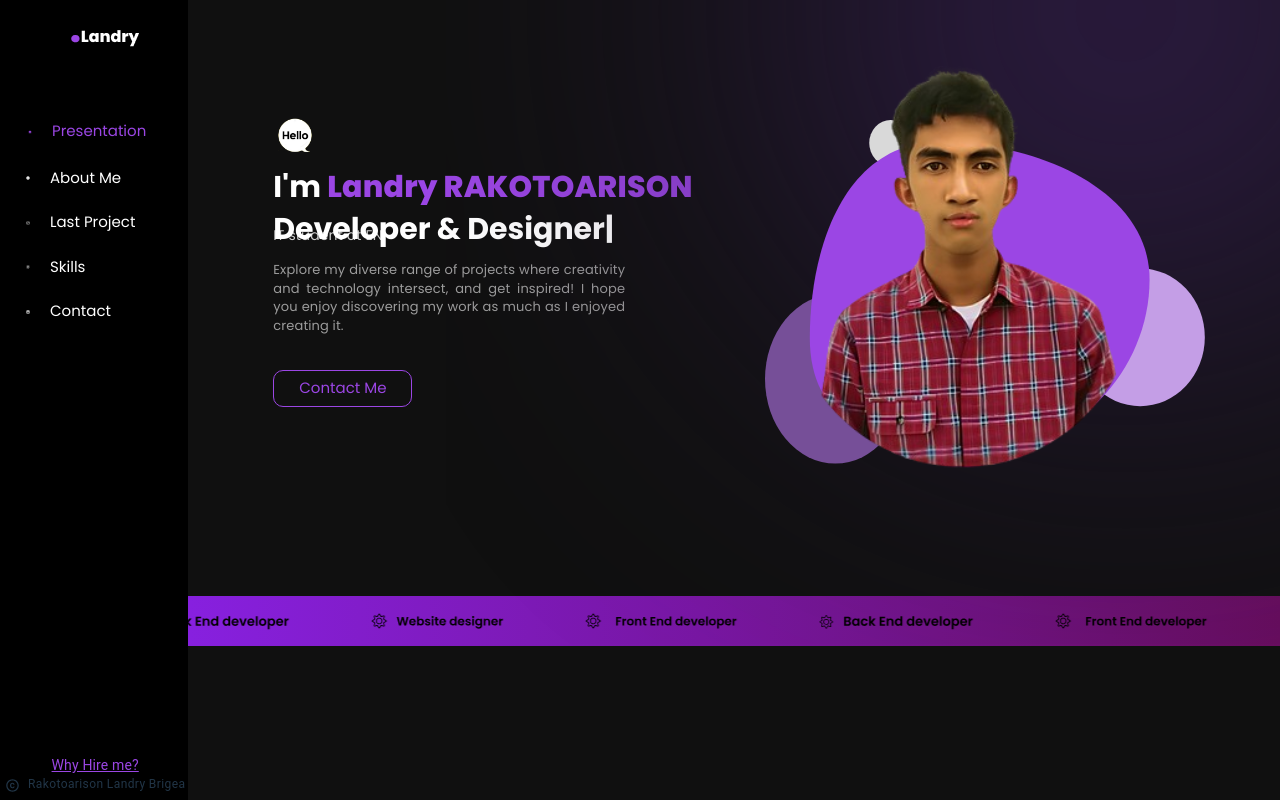
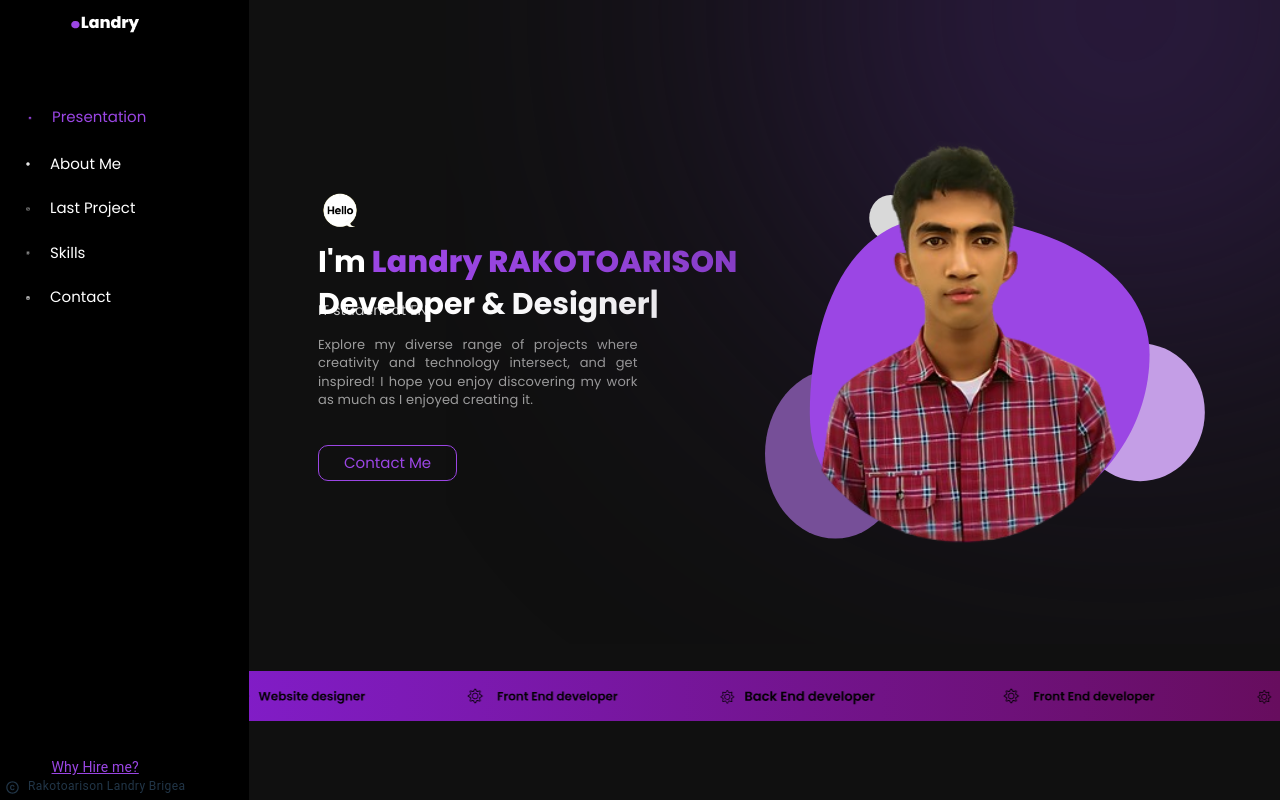
Before and after one commit to rakotoarisonlandry/Portfolio, a React (Vite) app: page / in a window 1280 px wide. Built offline with nearby package versions, Linux system fonts and the light colour scheme.

Commit message:
modify style

```diff
--- a/src/css/index.scss
+++ b/src/css/index.scss
@@ -1,7 +1,12 @@
 //Sidebar
 .sideBarContainer {
   background-color: #000000;
-  height: 100vh;
+  height: 102vh;
+  margin-top: -14px;
+  max-width:249px !important;
+  position:fixed;
+  top: 0;
+  bottom: 0;
   .sideBarImg {
     align-items: center;
     justify-content: center;
@@ -64,8 +69,8 @@
   display: flex;
   align-items: center;
   justify-content: center;
-  margin-left: 85px;
-  margin-top: 45px;
+  margin-left: 318px;
+  margin-top: 90px;
 
   .Home-container {
     .Home-hello {
@@ -136,7 +141,8 @@
 //Home Component
 .fast-Container {
   width: 100%;
-  margin-top: 125px;
+  margin: 125px 0 50px 0;
+
   overflow: hidden;
   z-index: 1;
   padding: 0;
@@ -155,7 +161,7 @@
     span {
       display: inline-block;
       width: fit-content;
-      padding: 0 40px;
+      padding: 0 50px;
       color: white;
       .img-fast {
         height: 20px;
@@ -166,18 +172,17 @@
 }
 
 //Contact
-
 .Contact-Container {
   padding: 10px 0px 0 -10px;
-  // margin: auto 50;
+  margin-left: 200px;
   width: 160vh;
   .container-Title {
     .contact-Title {
       text-align: center;
       justify-content: center;
-      margin: auto 50% !important;
+      margin: 20px 50% !important;
       font-size: 24px;
-      padding-top: 20px;
+      padding-top: 20px !important;
       font-weight: 600;
     }
   }
```
